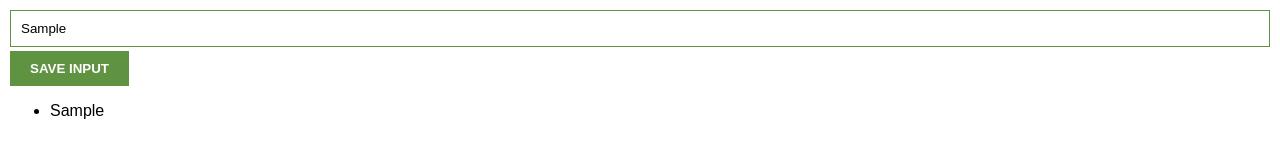
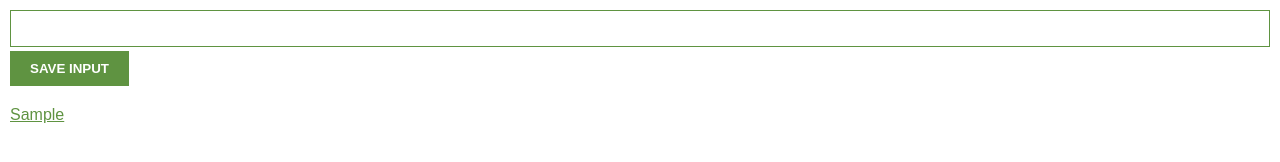
Before and after one commit to jarospm/my-extension, a plain HTML site: page index.html in a window 1280 px wide. Both pictures are taken after typing "Sample" into the empty fields and a click on the button "SAVE INPUT". Drawn offline with Linux system fonts and the light colour scheme.

Commit message:
add links formatting and styles

```diff
--- a/index.css
+++ b/index.css
@@ -19,3 +19,18 @@ button {
     border: none;
     font-weight: bold;
 }
+
+/* STYLE THE LIST ACCORDING TO THE DESIGN */
+ul {
+    list-style: none;
+    padding-left: 0;
+    margin-top: 20px;
+}
+
+li {
+    margin: 5px 0;
+}
+
+a {
+    color: #5f9341;
+}
--- a/index.js
+++ b/index.js
@@ -5,6 +5,7 @@ const saveBtn = document.getElementById("input-btn");
 saveBtn.addEventListener("click", function() {
     saveInput()
     renderLinks()
+    console.log(myLinks);
 });
 
 // INPUT
@@ -12,19 +13,20 @@ const inputFld = document.getElementById("input-el");
 
 function saveInput() {
     myLinks.push(inputFld.value);
-    console.log(myLinks);
+    inputFld.value = "";
 }
 
 // OUTPUT
 const outputLst = document.getElementById("ul-el");
 
-
 function renderLinks() {
     let listItems = "";
-
     for (let i = 0; i < myLinks.length; i++) {
-        listItems += "<li>" + myLinks[i] + "</li>";
+        listItems += `
+            <li>
+                <a target='_blank' href="${myLinks[i]}">${myLinks[i]}</a>
+            </li>
+        `
     }
-
     outputLst.innerHTML = listItems
 }
```
